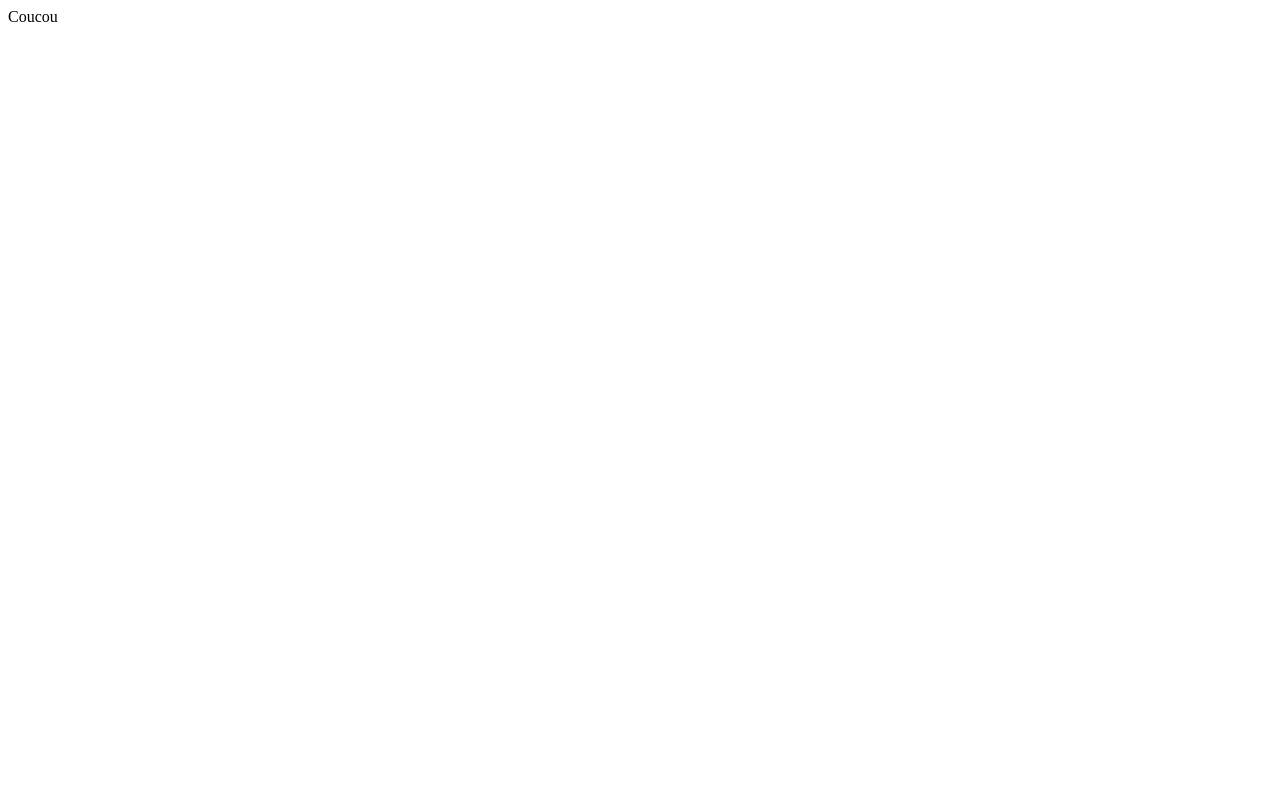
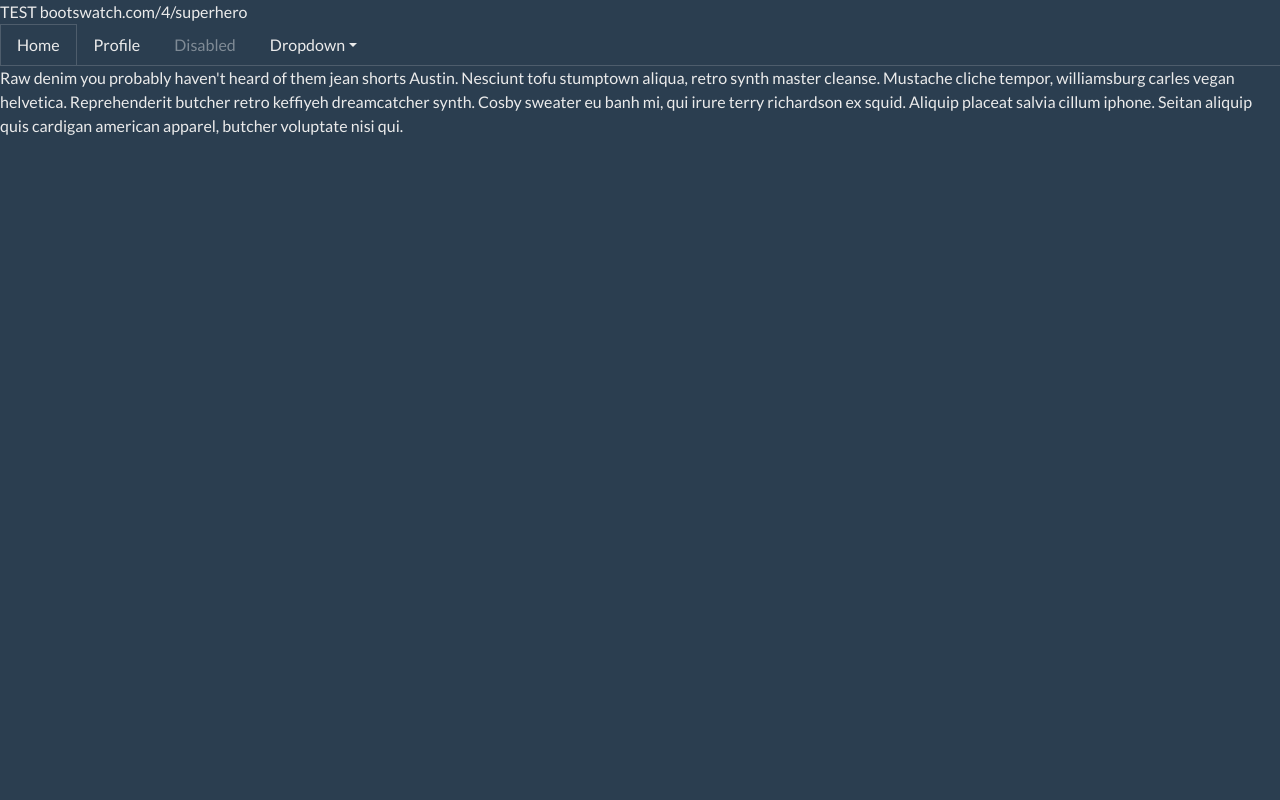
Before and after one commit to Devsaci/Site_VR, a PHP site: page / in a window 1280 px wide. Before the commit the page is almost empty. Run offline with PHP 8.4, Linux system fonts and the light colour scheme.

Commit message:
bootswatch.com/4/superhero/bootstrap.min.css

```diff
--- a/index.php
+++ b/index.php
@@ -1 +1,53 @@
-Coucou
+<!DOCTYPE html>
+<html lang="en">
+<head>
+    <meta charset="UTF-8">
+    <meta name="viewport" content="width=device-width, initial-scale=1.0">
+    <title>Document</title>
+    <link rel="stylesheet" href="https://bootswatch.com/4/superhero/bootstrap.min.css">
+</head>
+<body>
+
+TEST bootswatch.com/4/superhero
+<ul class="nav nav-tabs">
+  <li class="nav-item">
+    <a class="nav-link active" data-toggle="tab" href="#home">Home</a>
+  </li>
+  <li class="nav-item">
+    <a class="nav-link" data-toggle="tab" href="#profile">Profile</a>
+  </li>
+  <li class="nav-item">
+    <a class="nav-link disabled" href="#">Disabled</a>
+  </li>
+  <li class="nav-item dropdown">
+    <a class="nav-link dropdown-toggle" data-toggle="dropdown" href="#" role="button" aria-haspopup="true" aria-expanded="false">Dropdown</a>
+    <div class="dropdown-menu">
+      <a class="dropdown-item" href="#">Action</a>
+      <a class="dropdown-item" href="#">Another action</a>
+      <a class="dropdown-item" href="#">Something else here</a>
+      <div class="dropdown-divider"></div>
+      <a class="dropdown-item" href="#">Separated link</a>
+    </div>
+  </li>
+</ul>
+<div id="myTabContent" class="tab-content">
+  <div class="tab-pane fade show active" id="home">
+    <p>Raw denim you probably haven't heard of them jean shorts Austin. Nesciunt tofu stumptown aliqua, retro synth master cleanse. Mustache cliche tempor, williamsburg carles vegan helvetica. Reprehenderit butcher retro keffiyeh dreamcatcher synth. Cosby sweater eu banh mi, qui irure terry richardson ex squid. Aliquip placeat salvia cillum iphone. Seitan aliquip quis cardigan american apparel, butcher voluptate nisi qui.</p>
+  </div>
+  <div class="tab-pane fade" id="profile">
+    <p>Food truck fixie locavore, accusamus mcsweeney's marfa nulla single-origin coffee squid. Exercitation +1 labore velit, blog sartorial PBR leggings next level wes anderson artisan four loko farm-to-table craft beer twee. Qui photo booth letterpress, commodo enim craft beer mlkshk aliquip jean shorts ullamco ad vinyl cillum PBR. Homo nostrud organic, assumenda labore aesthetic magna delectus mollit.</p>
+  </div>
+  <div class="tab-pane fade" id="dropdown1">
+    <p>Etsy mixtape wayfarers, ethical wes anderson tofu before they sold out mcsweeney's organic lomo retro fanny pack lo-fi farm-to-table readymade. Messenger bag gentrify pitchfork tattooed craft beer, iphone skateboard locavore carles etsy salvia banksy hoodie helvetica. DIY synth PBR banksy irony. Leggings gentrify squid 8-bit cred pitchfork.</p>
+  </div>
+  <div class="tab-pane fade" id="dropdown2">
+    <p>Trust fund seitan letterpress, keytar raw denim keffiyeh etsy art party before they sold out master cleanse gluten-free squid scenester freegan cosby sweater. Fanny pack portland seitan DIY, art party locavore wolf cliche high life echo park Austin. Cred vinyl keffiyeh DIY salvia PBR, banh mi before they sold out farm-to-table VHS viral locavore cosby sweater.</p>
+  </div>
+</div>
+
+
+<script src="https://code.jquery.com/jquery-3.5.1.slim.min.js" integrity="sha384-DfXdz2htPH0lsSSs5nCTpuj/zy4C+OGpamoFVy38MVBnE+IbbVYUew+OrCXaRkfj" crossorigin="anonymous"></script>
+<script src="https://cdn.jsdelivr.net/npm/popper.js@1.16.1/dist/umd/popper.min.js" integrity="sha384-9/reFTGAW83EW2RDu2S0VKaIzap3H66lZH81PoYlFhbGU+6BZp6G7niu735Sk7lN" crossorigin="anonymous"></script>
+<script src="https://cdn.jsdelivr.net/npm/bootstrap@4.5.3/dist/js/bootstrap.min.js" integrity="sha384-w1Q4orYjBQndcko6MimVbzY0tgp4pWB4lZ7lr30WKz0vr/aWKhXdBNmNb5D92v7s" crossorigin="anonymous"></script>
+</body>
+</html>
```
